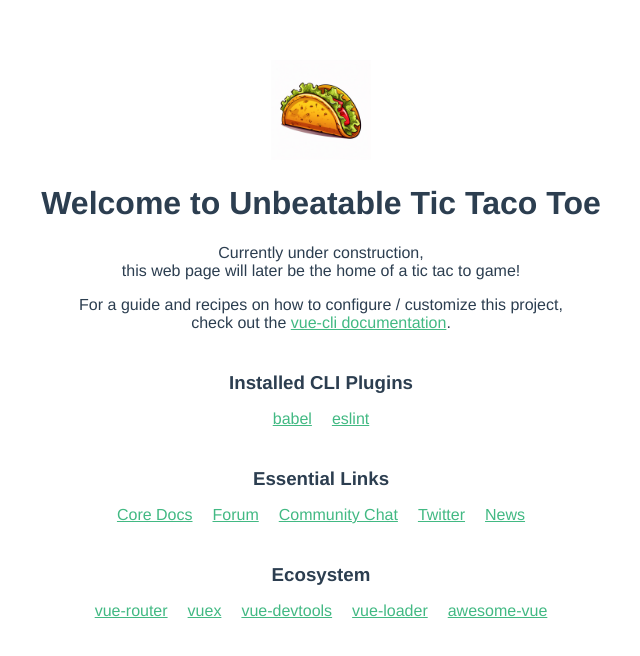
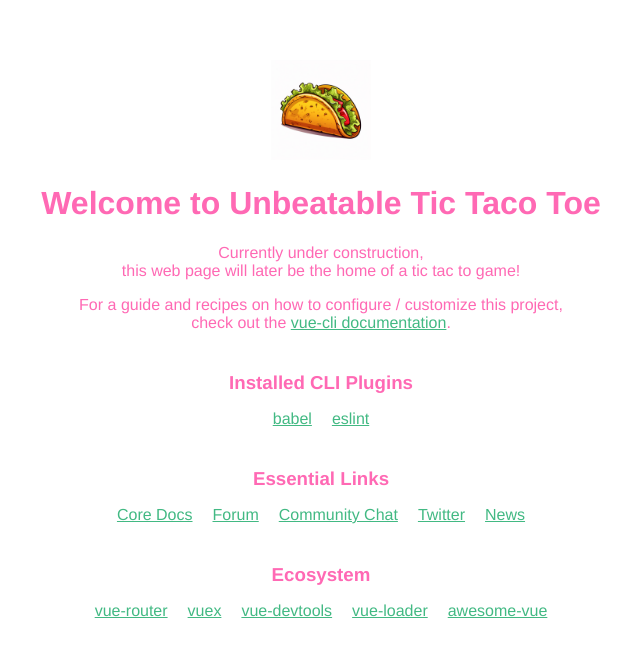
Before and after one commit to allisonecrenshaw/unbeatable-tic-tac-toe-cli, a Vue app: page / in a window 1280 px wide. Shown: the top 656 px of the page, without its empty margins (319-959 px from the left). Built offline with nearby package versions, Linux system fonts and the light colour scheme.

Commit message:
One more deploy test.

```diff
--- a/src/App.vue
+++ b/src/App.vue
@@ -20,7 +20,8 @@ export default {
 	-webkit-font-smoothing: antialiased;
 	-moz-osx-font-smoothing: grayscale;
 	text-align: center;
-	color: #2c3e50;
+	/* color: #2c3e50; */
+	color: #ff69b4;
 	margin-top: 60px;
 }
 
```
